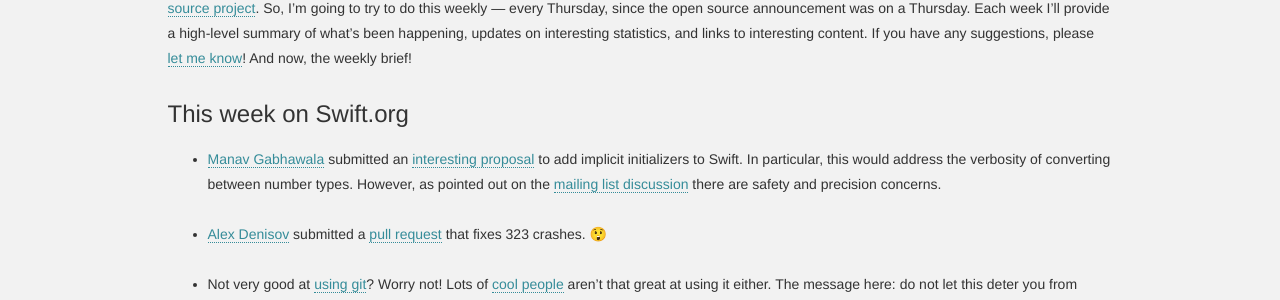
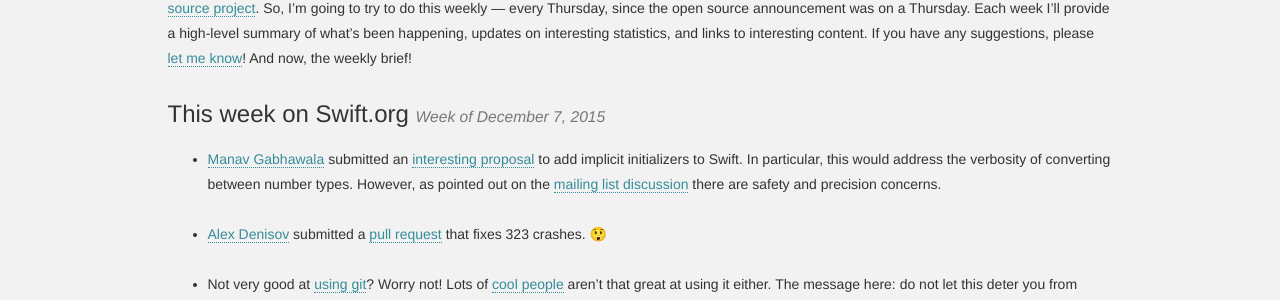
Before and after one commit to jessesquires/jessesquires.com, a Jekyll site: the page built from _posts/2015-12-10-open-source-swift-weekly-1.md, in a window 1280 px wide. Shown: the part 436-736 px from the top of the page. Built offline with Jekyll 4.4.1, drawn with Linux system fonts in a browser that asks for light colours; nearby versions of some CDN libraries; Markdown is read by kramdown in place of the engine named in the settings.

Commit message:
add 'week of' heading

```diff
--- a/_posts/2015-12-10-open-source-swift-weekly-1.md
+++ b/_posts/2015-12-10-open-source-swift-weekly-1.md
@@ -8,7 +8,7 @@
 
 <!--excerpt-->
 
-### This week on Swift.org
+### This week on Swift.org <small>*Week of December 7, 2015*</small>
 
 - [Manav Gabhawala](https://twitter.com/ManavGabhawala) submitted an [interesting proposal](https://github.com/apple/swift-evolution/pull/37) to add implicit initializers to Swift. In particular, this would address the verbosity of converting between number types. However, as pointed out on the [mailing list discussion](https://lists.swift.org/pipermail/swift-evolution/2015-December/000352.html) there are safety and precision concerns.
 
```
